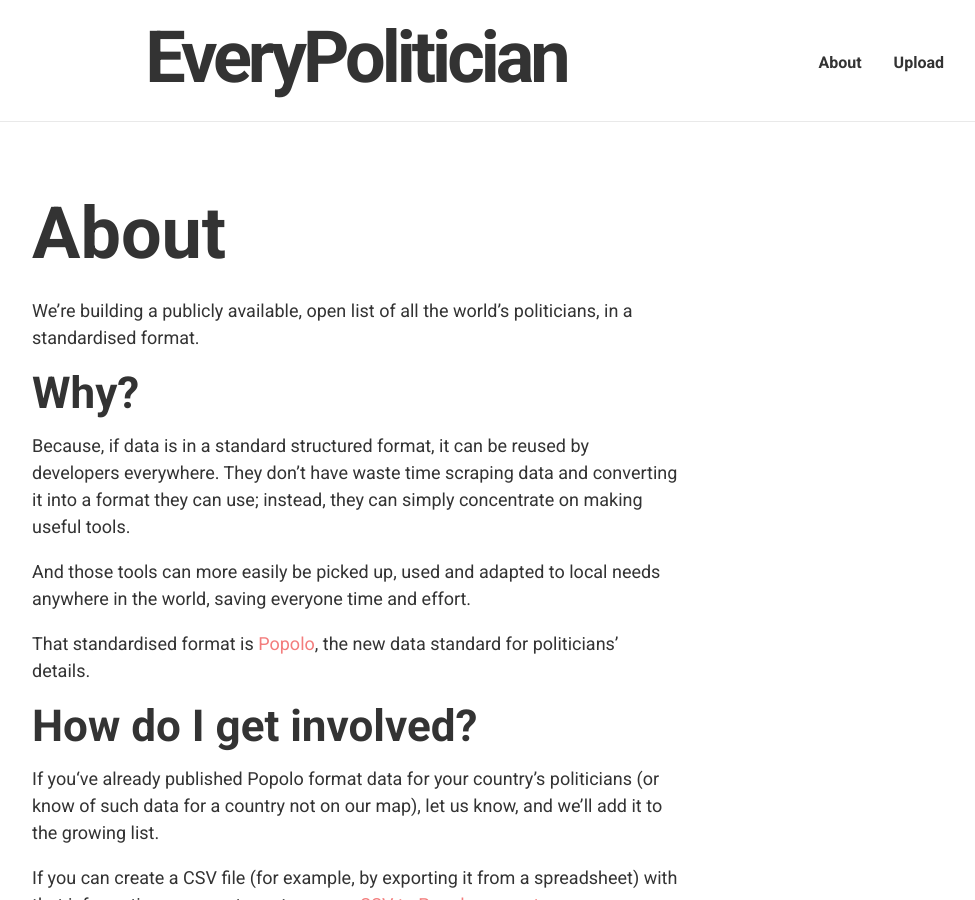
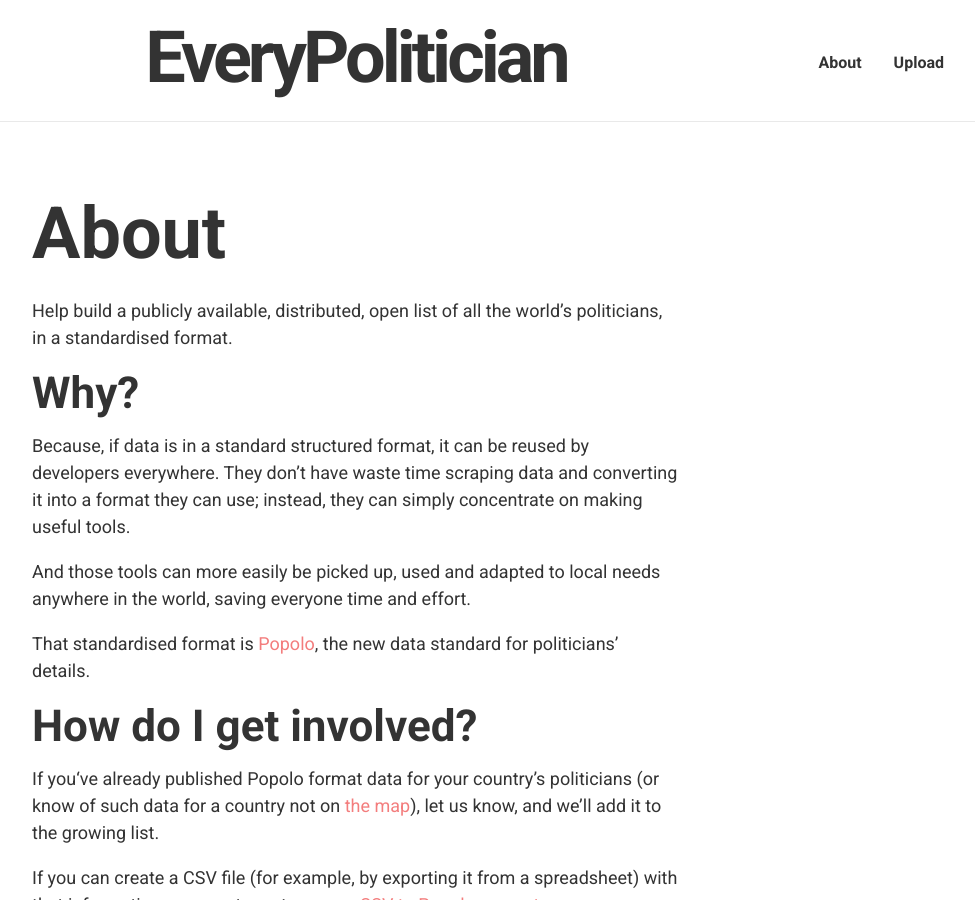
Before and after one commit to everypolitician/everypolitician, a Jekyll site: the page built from about.md, in a window 1280 px wide and 900 px high. Shown: the whole window, without its empty margins (284-1259 px from the left). Built offline with Jekyll 4.4.1, drawn with Linux system fonts in a browser that asks for light colours; nearby versions of some CDN libraries; some of the changed text lies outside the part shown.

Commit message:
Link back to map
The “about” page should link back to the map (with an anchor) when
talking about it.

Make a couple of other text tweaks to make it a little more obvious
that this is a distributed project.

```diff
--- a/about.md
+++ b/about.md
@@ -4,7 +4,8 @@
 permalink: /about/
 ---
 
-We’re building a publicly available, open list of all the world’s politicians, in a standardised format.
+Help build a publicly available, distributed, open list of all the
+world’s politicians, in a standardised format.
 
 ## Why?
 
@@ -22,7 +23,7 @@
 ## How do I get involved?
 
 If you‘ve already published Popolo format data for your country’s
-politicians (or know of such data for a country not on our map),
+politicians (or know of such data for a country not on [the map](/#map)),
 let us know, and we’ll add it to the growing list.
 
 If you can create a CSV file (for example, by exporting it from a
@@ -67,7 +68,7 @@
 easy to [track what those politicians say](http://sayit.poplus.org/), or
 for citizens to [send public messages to them](http://writeit.poplus.org/).
 
-As we collect more data from more countries, all in the same format,
+As data becomes available from more countries, all in the same format,
 more and more tools will become possible.
 
 ## Find out more
--- a/index.html
+++ b/index.html
@@ -19,7 +19,7 @@
 
   <div class="homepage-map">
       <div class="container">
-          <h2>Plot our progress</h2>
+          <h2 id="map">Plot the progress</h2>
           <script type="text/javascript" src="https://www.google.com/jsapi?autoload={'modules':[{'name':'visualization','version':'1','packages':['geochart']}]}"></script>
      <div id="regions_div" class="map-regions" style="width: 100%; height: 500px;"></div>
       </div>
```
